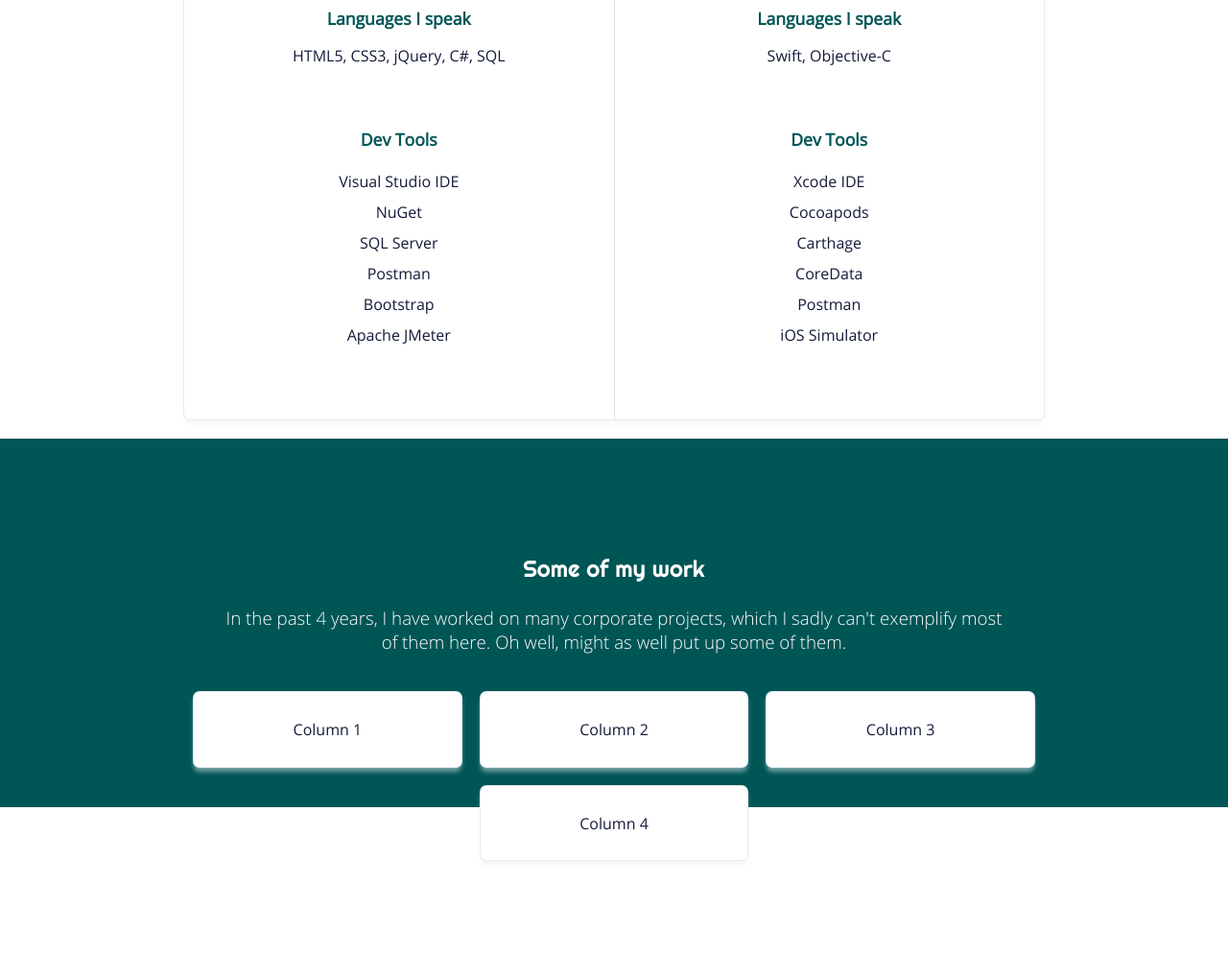
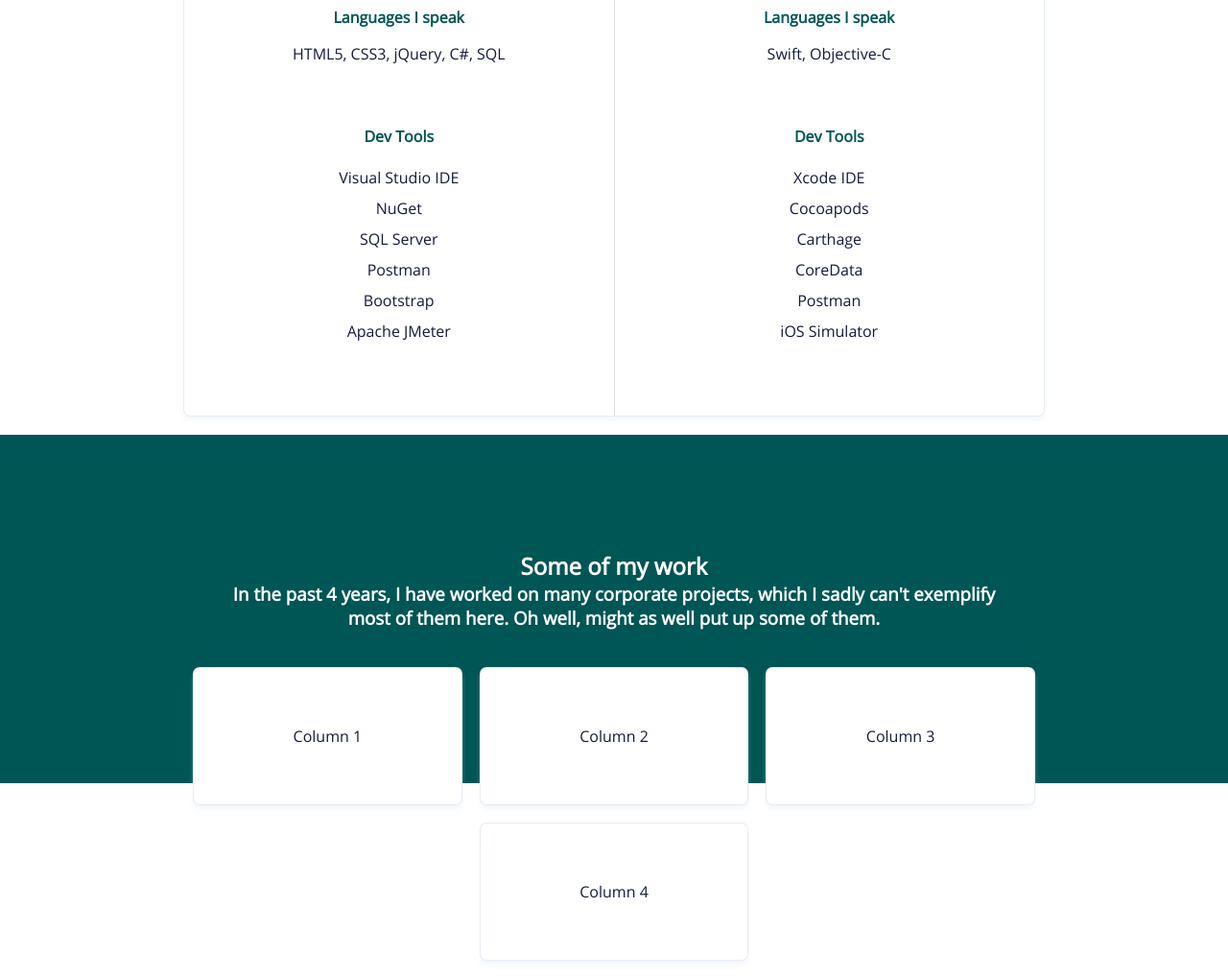
Before and after one commit to AashishTuladhar/aashishtuladhar.github.io, a plain HTML site: page index.html in a window 1280 px wide. Shown: the part 1480-2500 px from the top of the page at 96% size. Before the commit the page ends 2396 px from the top, so only its background shows below. Drawn offline with Linux system fonts and the light colour scheme; no server answers.

Commit message:
Minor bug fixes

```diff
--- a/app/css/site.css
+++ b/app/css/site.css
@@ -126,14 +126,14 @@ section#project > .section-container {
 }
 
 section#intro .intro-heading h1,
-section#project .intro-heading h1 {
+section#project .project-heading h1 {
   font-family: "Righteous-Regular";
   font-weight: 300;
   margin-bottom: 1.5rem;
 }
 
 section#intro .intro-body h3,
-section#project .intro-body h3 {
+section#project .project-body h3 {
   font-family: "OpenSans-Light";
   font-weight: 500;
 }
@@ -152,20 +152,13 @@ section#job .box .grid i {
   font-size: 50px;
 }
 
-section#job .box .grid .job-title {
+section#job .box .grid .content .job-title {
   font-family: "Righteous-Regular";
   font-weight: 100;
-}
-
-section#job .box .grid .job-description {
-  font-size: 1.1rem;
-}
-
-section#job .box .grid .content > .job-title {
   margin-top: 2rem;
 }
 
-section#job .box .grid .content > .job-description {
+section#job .box .grid .content .job-description {
   margin-top: 4rem;
 }
 
@@ -182,10 +175,24 @@ section#repos .column {
 }
 
 section#repos .box .box-body {
-  padding: 10%;
+  display: flex;
+  justify-content: center;
+  align-items: center;
+  flex-direction: column;
+  padding: 60px 35px;
+  cursor: pointer;
   text-align: center;
-  cursor: pointer;
 }
+
+section#repos .box .box-body .repos-title {
+  font-family: "Righteous-Regular";
+  font-weight: 100;
+}
+
+section#repos .box .box-body .repos-description {
+  margin-top: 2rem;
+}
+
 /* ul {
   margin-top: 0;
   list-style-type: none;
--- a/app/css/themes.css
+++ b/app/css/themes.css
@@ -1,4 +1,4 @@
-body.main-theme .container > section:nth-child(even) {
+body.main-theme .container > section:nth-of-type(even) {
   background-color: #005555;
 }
 
--- a/app/css/util.css
+++ b/app/css/util.css
@@ -32,7 +32,7 @@
   }
 }
 
-@media (min-width: 1000px) {
+@media (min-width: 1100px) {
   .grid .columns {
     display: flex;
     flex-wrap: wrap;
```
